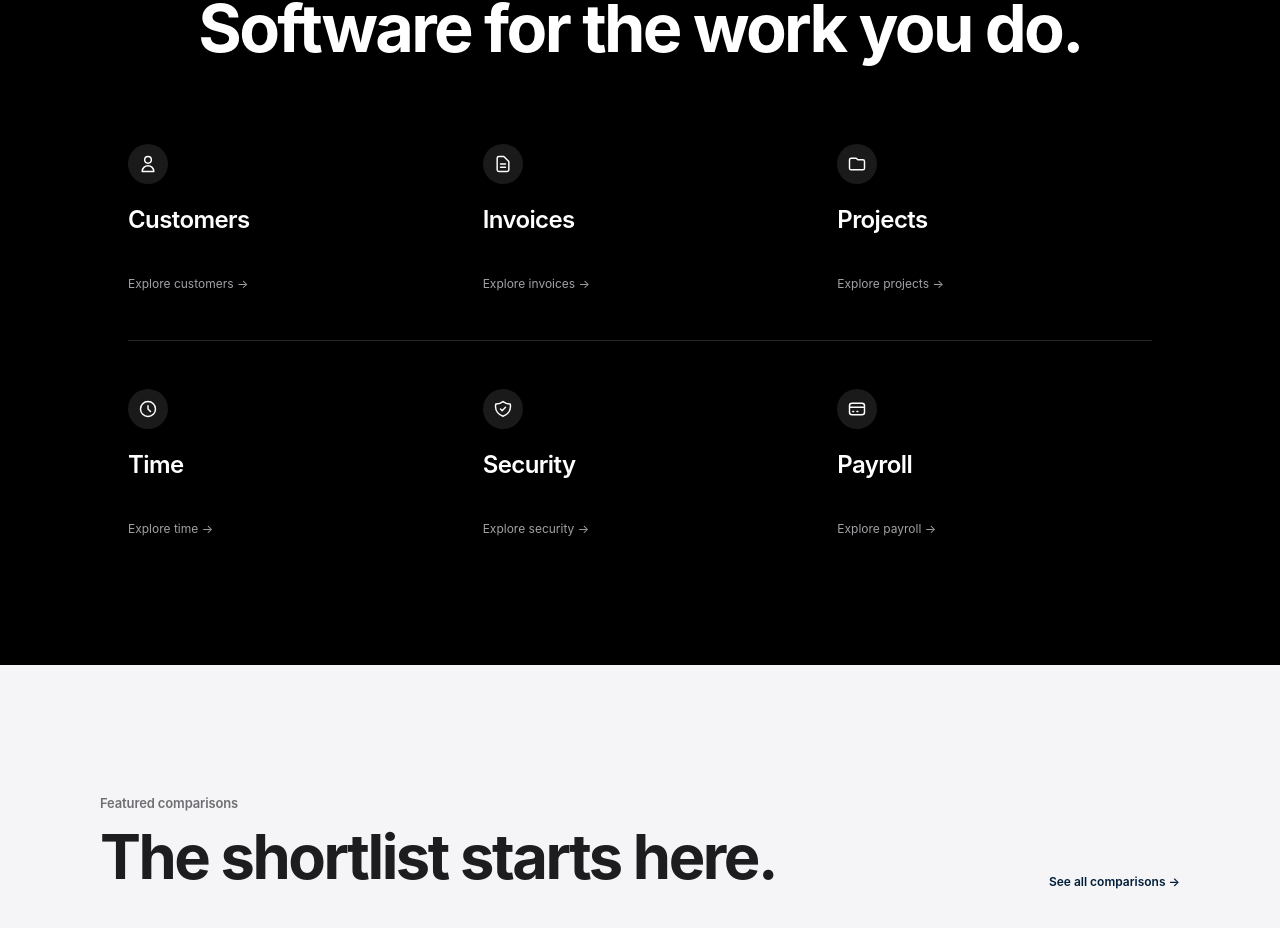
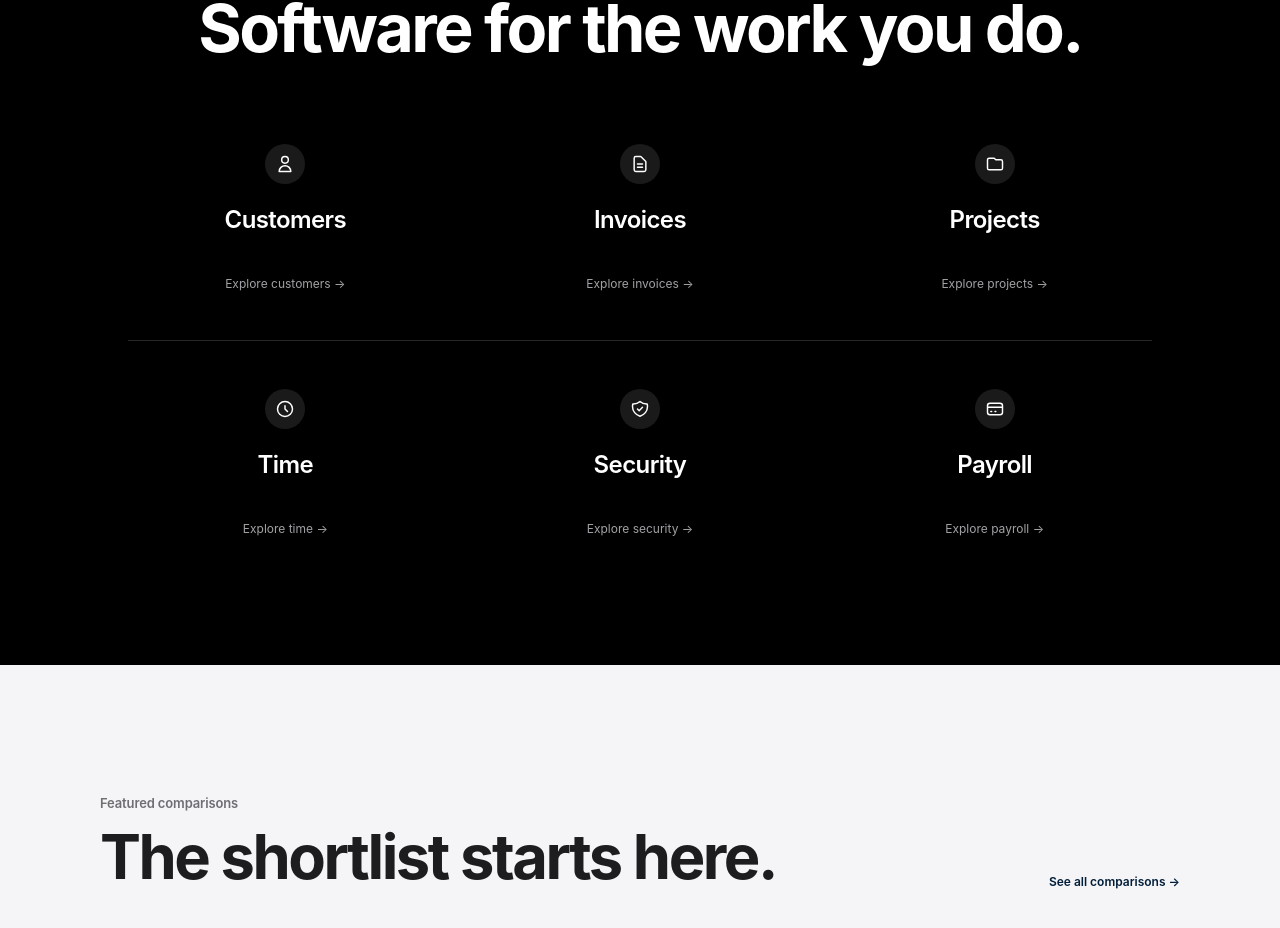
Before and after one commit to LinukaBandara/StackPick, a Next.js app: page / in a window 1280 px wide. Shown: the part 1212-2140 px from the top of the page. Built offline with nearby package versions, Linux system fonts and the light colour scheme; no server answers.

Commit message:
Center category wording in homepage showcase

```diff
--- a/app/page.tsx
+++ b/app/page.tsx
@@ -178,7 +178,7 @@ export default function HomePage() {
             {/* Row 1: Customers, Invoices, Projects */}
             <div className="grid grid-cols-2 gap-x-5 gap-y-8 sm:grid-cols-2 sm:gap-10 lg:grid-cols-3">
               {ROW1_CATEGORIES.map((item) => (
-                <Link key={item.label} href={item.href} className="group block">
+                <Link key={item.label} href={item.href} className="group flex flex-col items-center text-center">
                   <div className="flex h-10 w-10 items-center justify-center rounded-full bg-white/10 text-white transition-transform group-hover:scale-105">
                     {item.icon}
                   </div>
@@ -198,7 +198,7 @@ export default function HomePage() {
             {/* Row 2: Time, Security, Payroll */}
             <div className="grid grid-cols-2 gap-x-5 gap-y-8 sm:grid-cols-2 sm:gap-10 lg:grid-cols-3">
               {ROW2_CATEGORIES.map((item) => (
-                <Link key={item.label} href={item.href} className="group block">
+                <Link key={item.label} href={item.href} className="group flex flex-col items-center text-center">
                   <div className="flex h-10 w-10 items-center justify-center rounded-full bg-white/10 text-white transition-transform group-hover:scale-105">
                     {item.icon}
                   </div>
```
